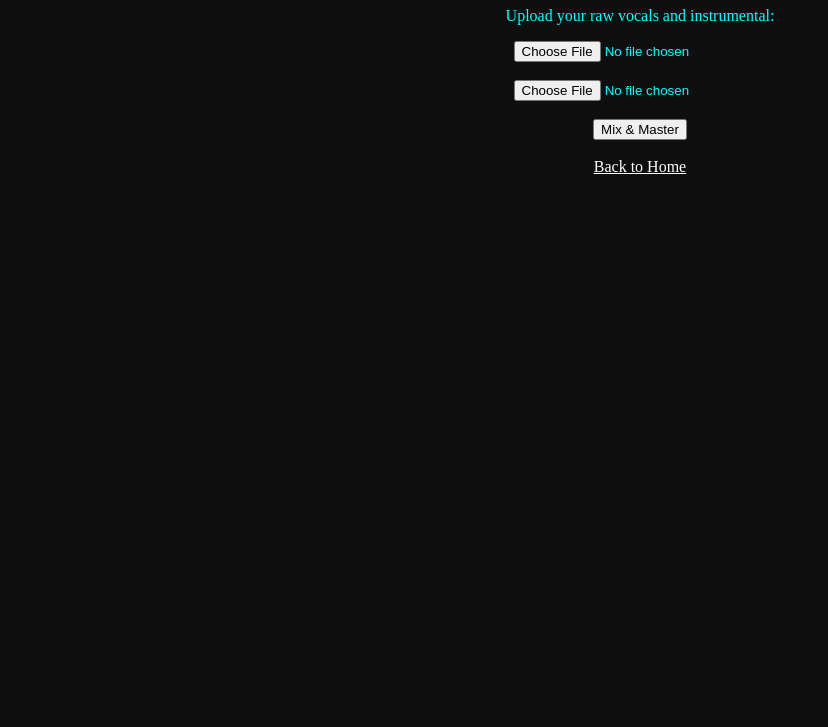
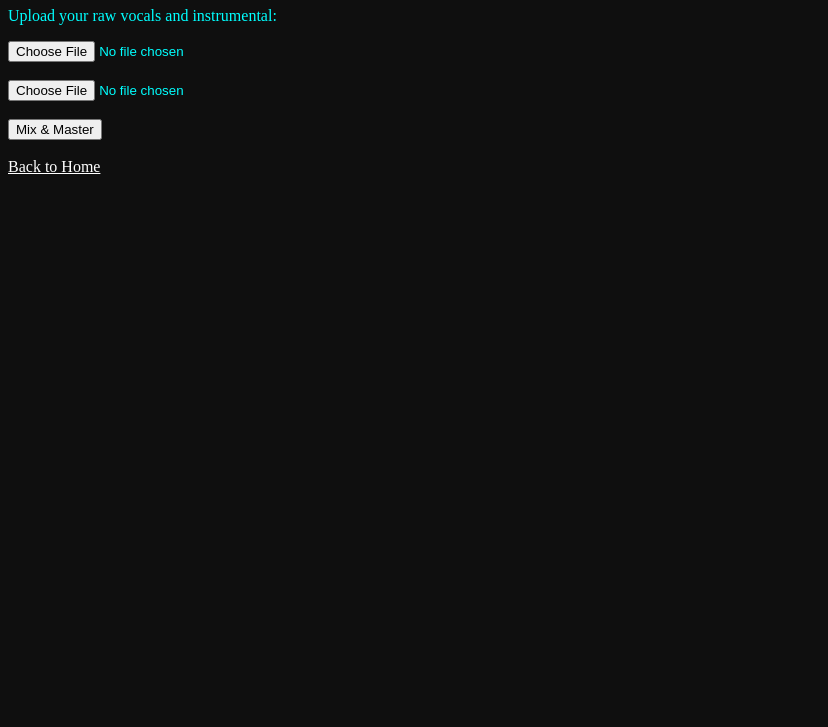
Before and after one commit to itsynkjr/live, a plain HTML site: page mix.html in a window 1280 px wide. Shown: the part 73-800 px from the top of the page, without its empty margins (0-828 px from the left). Drawn offline with Linux system fonts and the light colour scheme.

Commit message:
Update mix.html

```diff
--- a/mix.html
+++ b/mix.html
@@ -3,7 +3,7 @@
 <head>
   <title>Mix & Master</title>
 </head>
-<body style="background:#0f0f0f;color:cyan;text-align:center;">
+<body style="background:#0f0f0f; color:cyan;">
   <h1>Mix & Master</h1>
   <p>Upload your raw vocals and instrumental:</p>
 
@@ -13,7 +13,6 @@
     <button type="submit">Mix & Master</button>
   </form>
 
-  <br>
-  <a href="index.html" style="color:white;">Back to Home</a>
+  <br><a href="index.html" style="color:white;">Back to Home</a>
 </body>
 </html>
```
